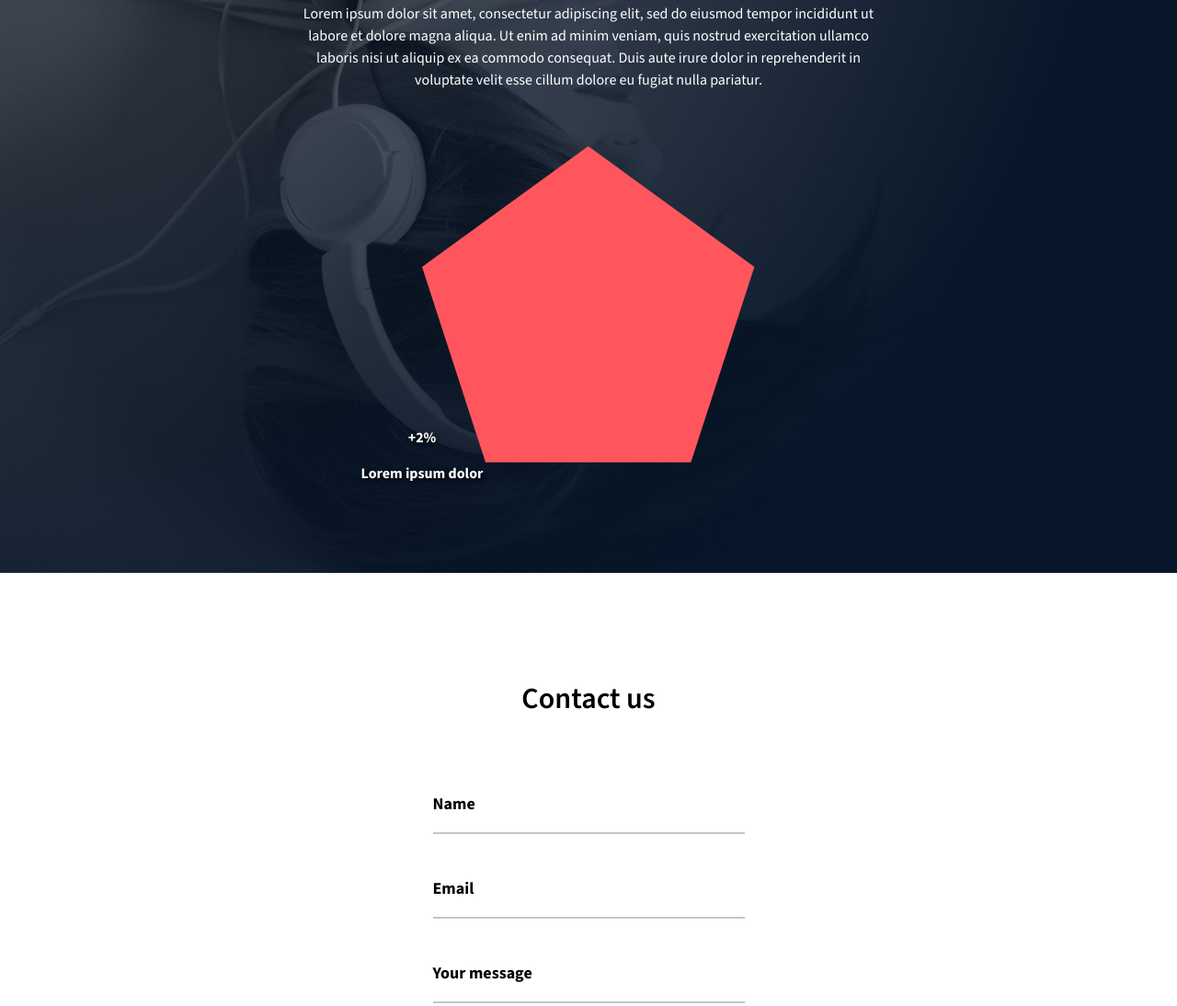
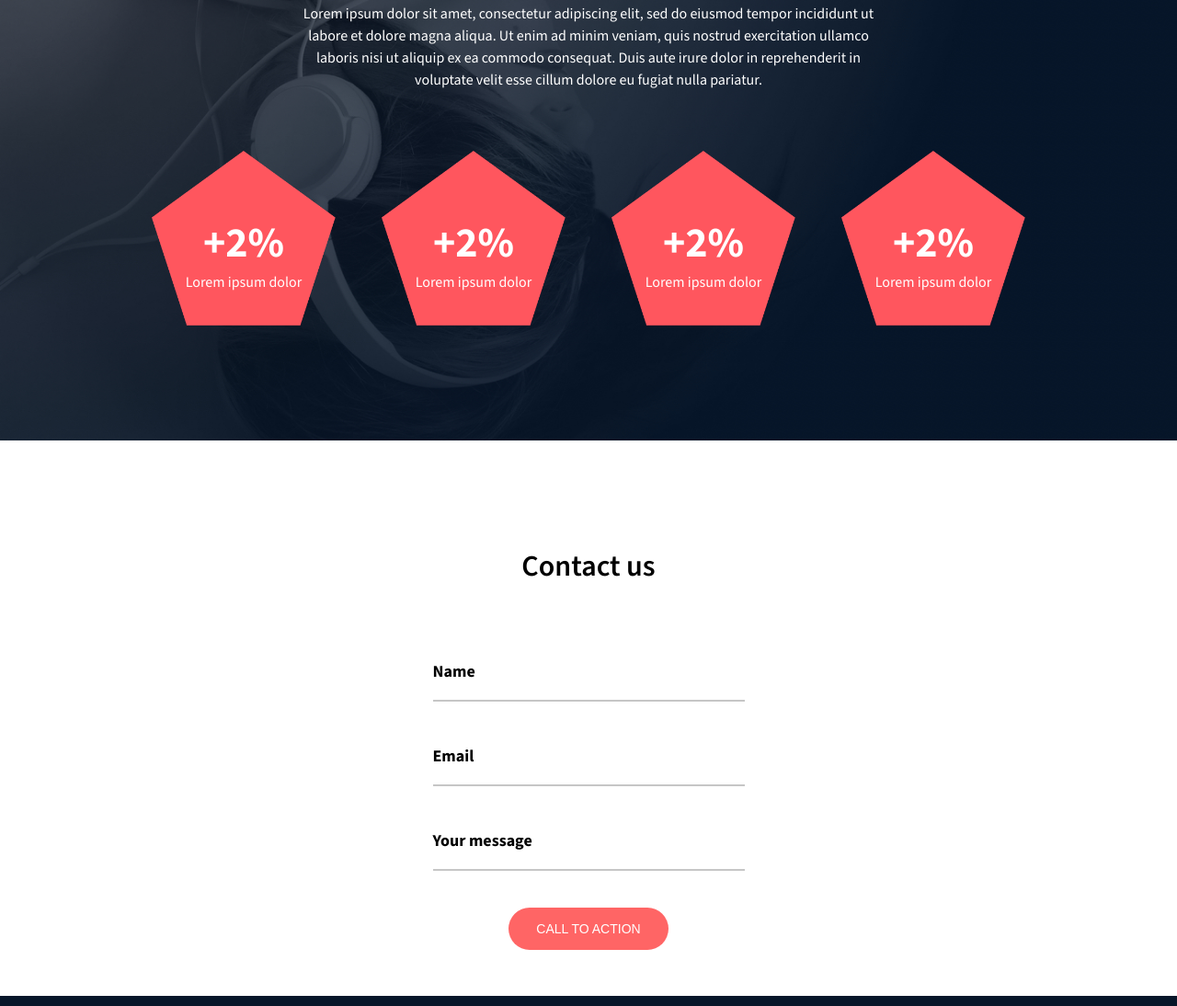
Before and after one commit to bereket9901/alx_html_css, a plain HTML site: page headphones/0-index.html in a window 1280 px wide. Shown: the part 1642-2736 px from the top of the page at 92% size. Drawn offline with nearby package versions, Linux system fonts and the light colour scheme.

Commit message:
last touch

```diff
--- a/headphones/0-index.html
+++ b/headphones/0-index.html
@@ -104,10 +104,21 @@
           reprehenderit in voluptate velit esse cillum dolore eu fugiat nulla
           pariatur.
         </p>
+        <div class="results-pentagon-group">
           <div class="results-pentagon">
-          <img src="./asset/images/pentagone.png" class="images-pentagon"></img>
-          <div class="text-pentagon">
-          <p>+2%</p>
+            <p class="text-pentagon">+2%</p>
+            <p>Lorem ipsum dolor</p>
+          </div>
+          <div class="results-pentagon">
+            <p class="text-pentagon">+2%</p>
+            <p>Lorem ipsum dolor</p>
+          </div>
+          <div class="results-pentagon">
+            <p class="text-pentagon">+2%</p>
+            <p>Lorem ipsum dolor</p>
+          </div>
+          <div class="results-pentagon">
+            <p class="text-pentagon">+2%</p>
             <p>Lorem ipsum dolor</p>
           </div>
         </div>
@@ -115,12 +126,12 @@
       <section class="contact">
         <h2 class="color-black">Contact us</h2>
         <div>
-          <h3  class="color-black mt">Name</h3>
-          <input type="text" name="name">
+          <h3 class="color-black mt">Name</h3>
+          <input type="text" name="name" />
           <h3 class="color-black mt">Email</h3>
-          <input type="text" name="email">
+          <input type="text" name="email" />
           <h3 class="color-black mt">Your message</h3>
-          <input type="text" name="message">
+          <input type="text" name="message" />
         </div>
         <button>CALL TO ACTION</button>
       </section>
--- a/headphones/0-styles.css
+++ b/headphones/0-styles.css
@@ -45,25 +45,30 @@ button:hover {
   gap: 45px;
 }
 .results-pentagon {
-  background: url("./asset/images/pentagon.png");
-  background-size: cover;
+  background-image: url("./asset/images/pentagone.png"); /* Path to your image */
+  background-size: contain;
+  background-repeat: no-repeat;
+  background-position: center;
+  width: 200px;
+  height: 200px;
 }
 .results-article {
   text-align: center;
   width: 60%;
 }
-.images-pentagon {
-  display: block;
-  width: 100%;
-  height: auto;
+.results-pentagon-group {
+  display: flex;
+  flex-wrap: wrap;
+  gap: 50px;
+  text-align: center;
+  justify-content: center;
+  align-items: center;
 }
 .text-pentagon {
-  position: absolute;
-  transform: translate(-50%, -50%);
-  color: white;
-  font-size: 24px;
+  margin-top: 70px;
+  margin-bottom: -3px;
+  font-size: 46px;
   font-weight: bold;
-  text-shadow: 2px 2px 4px #000000;
 }
 .contact {
   display: flex;
@@ -92,9 +97,8 @@ input {
   border-color: rgb(198, 198, 198);
   width: 335px;
 }
-.mt{
+.mt {
   margin-top: 50px;
-
 }
 /* Mobile phones */
 @media only screen and (max-width: 481px) {
```
Lines whose indentation alone changed are shown as unchanged.
